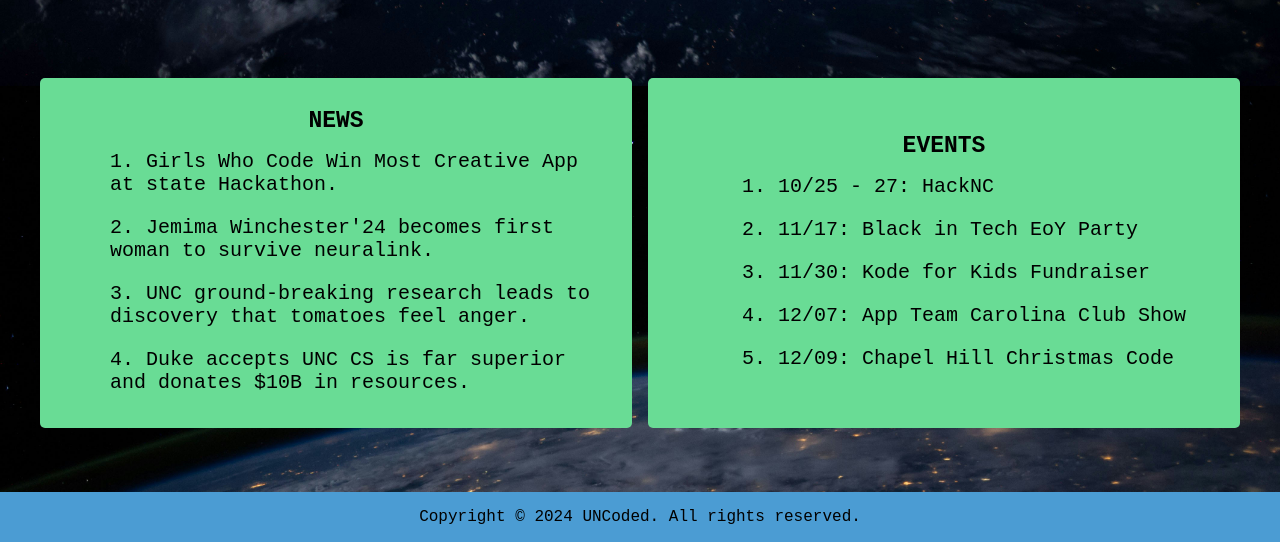
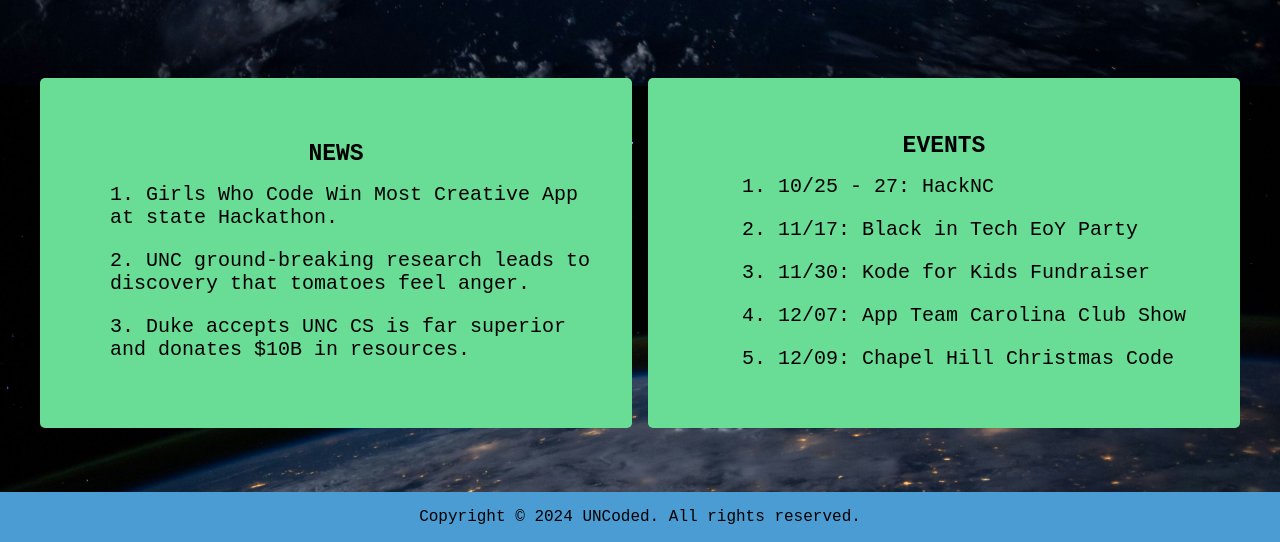
Before and after one commit to TJOKOLI17/126-Website, a plain HTML site: page index.html in a window 1280 px wide. Shown: the part 766-1308 px from the top of the page. Drawn offline with Linux system fonts and the light colour scheme; a web font is replaced by a local one.

Commit message:
Final Website 😁

```diff
--- a/index.html
+++ b/index.html
@@ -51,9 +51,8 @@
             <p><strong>News</strong></p>
             <ul class="news-text">
                 <li class="news-and-event-item">1. Girls Who Code Win Most Creative App at state Hackathon.</li>
-                <li class="news-and-event-item">2. Jemima Winchester'24 becomes first woman to survive neuralink.</li>
-                <li class="news-and-event-item">3. UNC ground-breaking research leads to discovery that tomatoes feel anger.</li>
-                <li class="news-and-event-item">4. Duke accepts UNC CS is far superior and donates $10B in resources.</li>
+                <li class="news-and-event-item">2. UNC ground-breaking research leads to discovery that tomatoes feel anger.</li>
+                <li class="news-and-event-item">3. Duke accepts UNC CS is far superior and donates $10B in resources.</li>
             </ul>
 
         </div>
```
